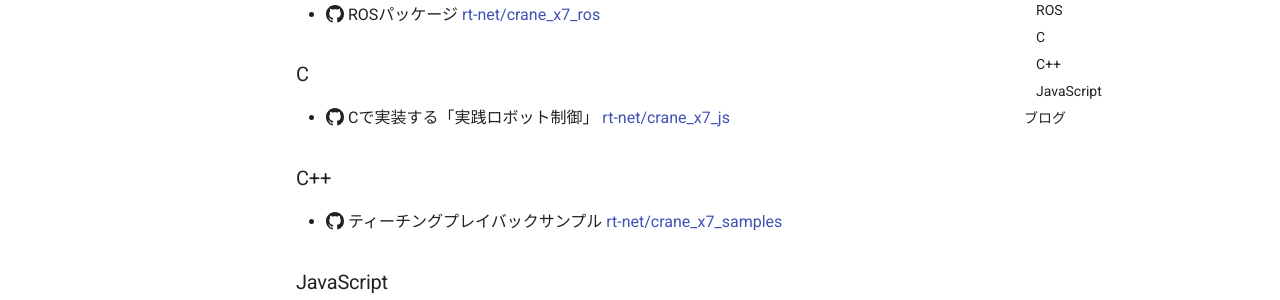
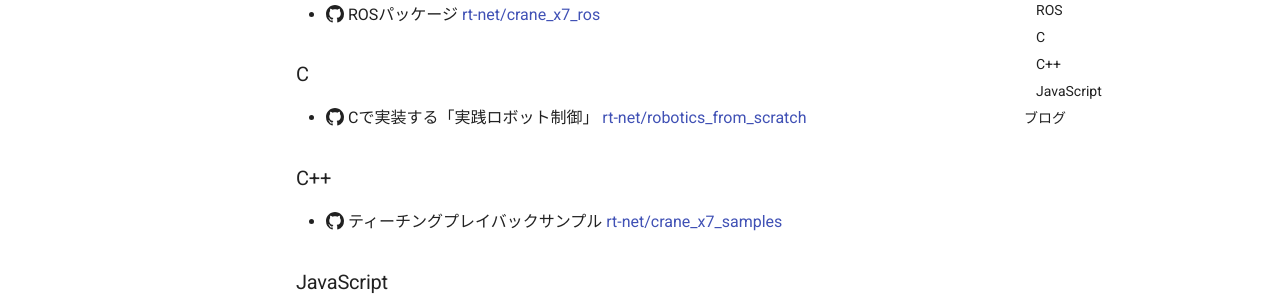
Before and after one commit to rt-net/tutorials, an MkDocs documentation site: the page built from docs/crane-x7/others.md, in a window 1280 px wide and 900 px high, scrolled down 611 px. Shown: the part 152-452 px from the top of the window. Built offline with MkDocs 1.6.1 and Material for MkDocs 9.7.7, drawn with Linux system fonts in a browser that asks for light colours; comment, search, counter and statistics services are not loaded.

Commit message:
typo修正

```diff
--- a/docs/crane-x7/others.md
+++ b/docs/crane-x7/others.md
@@ -24,7 +24,7 @@
 
 - :octicons-mark-github-16:
 Cで実装する「実践ロボット制御」
-[rt-net/crane_x7_js](https://github.com/rt-net/robotics_from_scratch)
+[rt-net/robotics_from_scratch](https://github.com/rt-net/robotics_from_scratch)
 ### C++
 
 - :octicons-mark-github-16:
```
